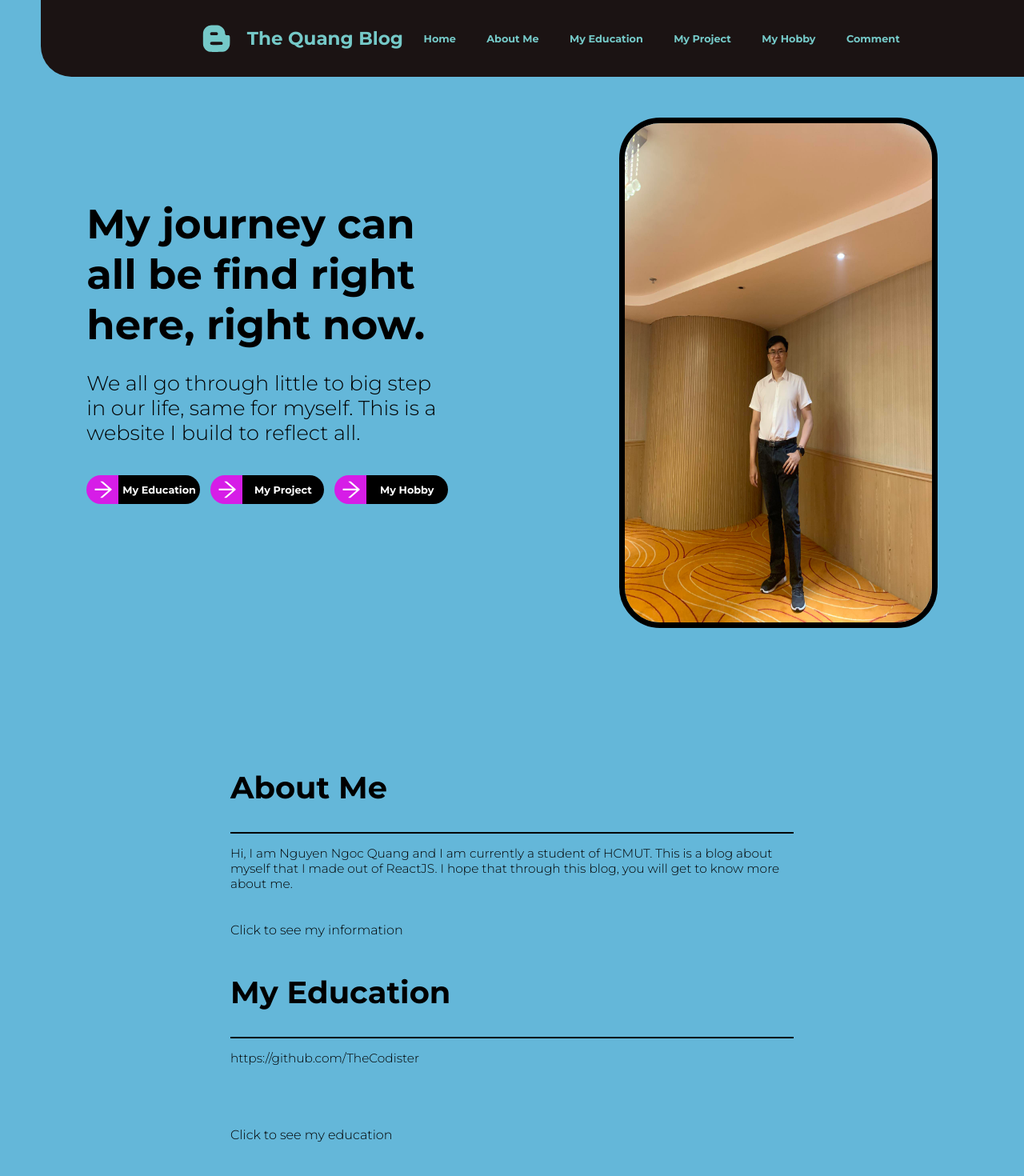
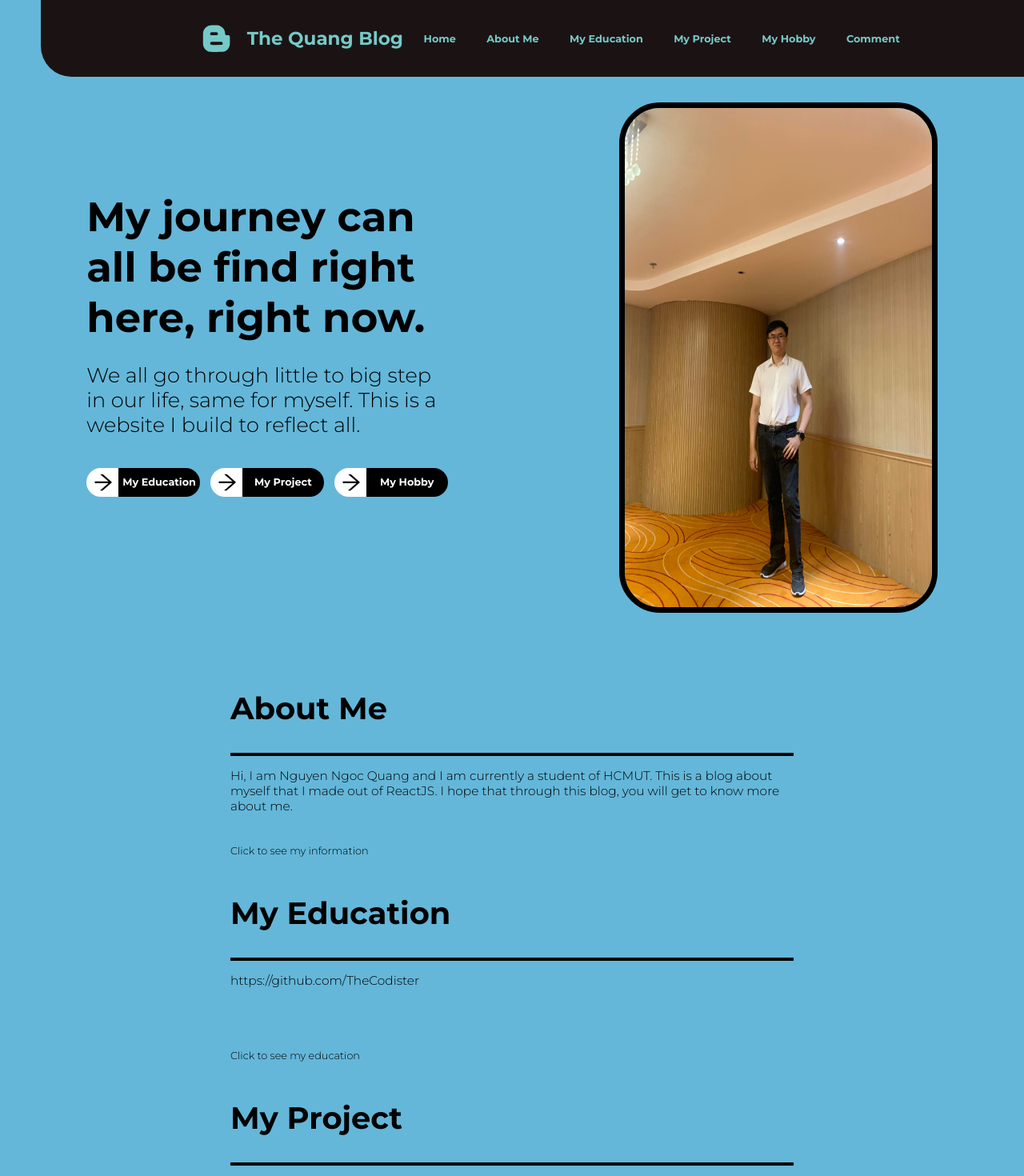
Before and after one commit to TheCodister/PersonalCV, a React (Create React App) app: page / in a window 1280 px wide. Shown: the top 1470 px of the page at 80% size. Built offline with nearby package versions, Linux system fonts and the light colour scheme; the HTML template or start-up script is replaced by a standard one.

Commit message:
button and more scale fix

```diff
--- a/src/Components/Home/Home.css
+++ b/src/Components/Home/Home.css
@@ -39,7 +39,7 @@
     width: 8vw;
     height: 2.8vw;
     background-color: black;
-    font-weight: bold;
+    font-weight: bolder;
     font-size: 1vw;
     border-radius: 0em 2em 2em 0em;
     color: white;
@@ -50,12 +50,13 @@
     font-size: 2vw;
 }
 .home-introduction h3:hover{
-    background-color: rgb(214, 29, 231);
+    background-color: #FFFFFF;
+    color:black;
     transition: 350ms;
 }
 .home-introduction-button-icon{
-    color: white;
-    background-color: rgb(214, 29, 231);
+    color: black;
+    background-color: #FFFFFF;
     border-radius: 2em 0em 0em 2em;
     width: 2.3vw;
     height: 2.8vw;
@@ -65,7 +66,7 @@
 .home-introduction-pic{
     height: 78vh;
     width: 30vw;
-    margin-top: 4vw;
+    margin-top: 2.5vw;
     margin-left: 2vw;
     border-style: solid;
     border-color:black;
@@ -77,7 +78,6 @@
     justify-content: center;
     align-items: center;
     flex-direction: column;
-    margin-top: 5em;
 }
 .home-blog-list a{
     text-decoration: none;
@@ -93,11 +93,14 @@
     font-size: 2vw;
 }
 .home-content-title-line{
-    border: 1px solid rgb(0, 0, 0);
+    border: 0.25vh solid rgb(0, 0, 0);
 }
 .home-content-body{
     font-size: 1.2vw;
     height: 50%;
+}
+.home-content-link{
+    font-size: 1vw;
 }
 .home-content-link:hover{
     transform: scale(1.05);
```
